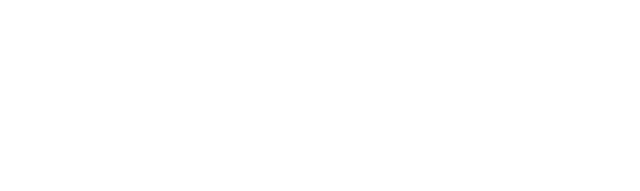
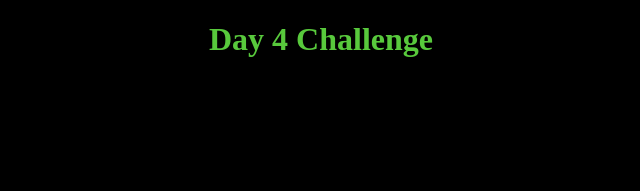
Before and after one commit to djecodes/100-Days-Of-Code-2023, a plain HTML site: page day-4/index.html in a window 1280 px wide. Shown: the whole page, without its empty margins (319-959 px from the left). Drawn offline with Linux system fonts and the light colour scheme.

Commit message:
Create index.html, daily-challenge.css

```diff
--- /dev/null
+++ b/day-4/daily-challenge.css
@@ -0,0 +1,12 @@
+body {
+    background-color: rgb(0, 0, 0);
+    text-align: center;
+}
+
+h1 {
+    color: rgb(88, 201, 60)
+}
+
+p {
+    color: rgb(255, 255, 255);
+}
--- a/day-4/index.html
+++ b/day-4/index.html
@@ -1,4 +1,18 @@
 <!-- Placeholder -->
 <!DOCTYPE html>
 <html>
+    <head>
+        <title>Day 4</title>
+        <link href="daily-challenge.css" rel="stylesheet" >
+    </head>
+    <body>
+        <h1>Day 4 Challenge</h1>
+        <ul>The concepts covered during this day were:
+            <li>Styling anchor elements.</li>
+            <li>Storing CSS code in external files.</li>
+            <li>Element id selectors</li>
+            <li>Working with font-size</li>
+            <li>Using Google Fonts</li>
+        </ul>
+    </body>
 </html>
```
